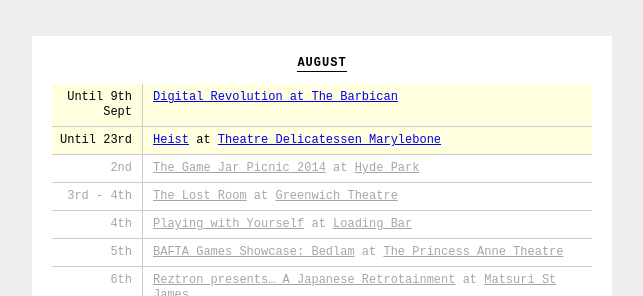
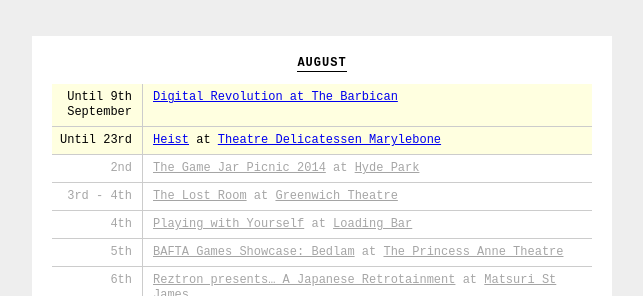
Before and after one commit to thomasmarshall/londongamediary.com, a Jekyll site: the page built from index.html, in a window 1280 px wide. Shown: the part 138-434 px from the top of the page, without its empty margins (318-961 px from the left). Built offline with Jekyll 4.4.1, drawn with Linux system fonts in a browser that asks for light colours; nearby versions of some CDN libraries.

Commit message:
Update events.yml

```diff
--- a/_data/events.yml
+++ b/_data/events.yml
@@ -4,7 +4,7 @@
   link: "http://www.barbican.org.uk/digital-revolution"
   starts_at: 2014-08-01
   ends_at: 2014-09-14
-  custom_date: "Until 9th Sept"
+  custom_date: "Until 9th September"
 
 - title: "Heist"
   link: "http://heistlive.com/"
```
